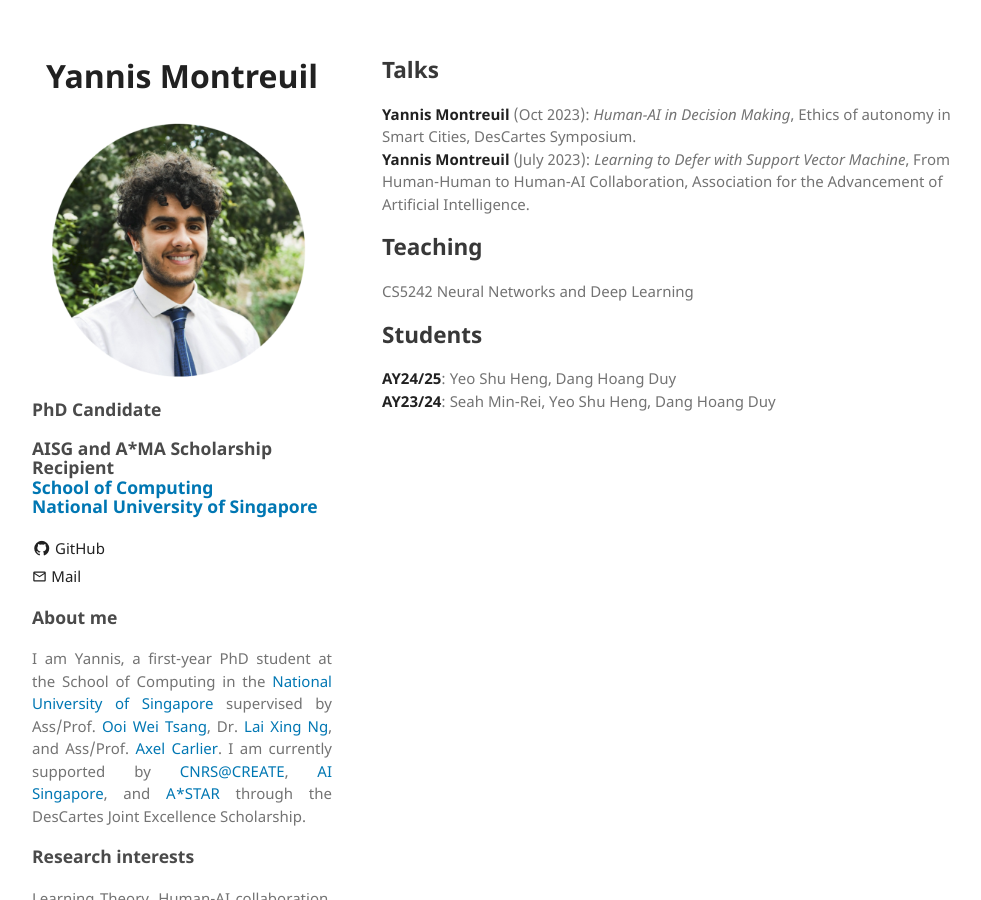
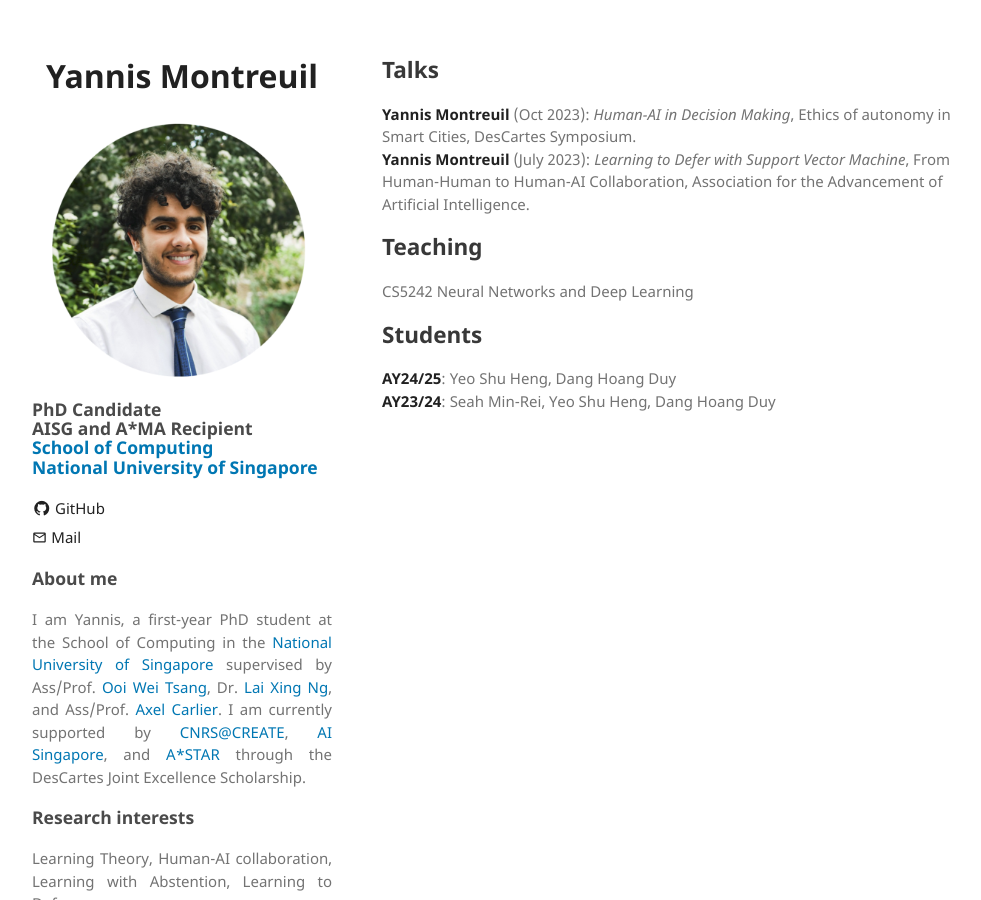
Before and after one commit to yannismontreuil/yannismontreuil.github.io, a Jekyll site: the page built from index.md, in a window 1280 px wide. Shown: the whole page, without its empty margins (128-1109 px from the left). Built offline with Jekyll 4.4.1, drawn with Linux system fonts in a browser that asks for light colours.

Commit message:
Update _config.yml

```diff
--- a/_config.yml
+++ b/_config.yml
@@ -1,6 +1,6 @@
 title: Yannis Montreuil
 logo: /assets/img/logo.png
-description_phd: <p>PhD Candidate<br><p>AISG and A*MA Scholarship Recipient<br><a href="https://www.comp.nus.edu.sg/">School of Computing</a> <br> <a href="https://nus.edu.sg/">National University of Singapore</a></p>
+description_phd: <p>PhD Candidate<br>AISG and A*MA Recipient<br><a href="https://www.comp.nus.edu.sg/">School of Computing</a> <br> <a href="https://nus.edu.sg/">National University of Singapore</a></p>
 description_state: <h3>About me</h3>
   <p style="margin-left:0%;"> <p align="justify"> I am Yannis, a first-year PhD student at the School of Computing in the <a href="www.comp.nus.edu.sg">National University of Singapore</a>
   supervised by Ass/Prof. <a href="https://www.comp.nus.edu.sg/~ooiwt/">Ooi Wei Tsang</a>, Dr. <a href="https://ipal.cnrs.fr/lai-xing-ng/">Lai Xing Ng</a>, and Ass/Prof. <a href="https://ipal.cnrs.fr/axel-carlier-personal-page/">Axel Carlier</a>.
```
